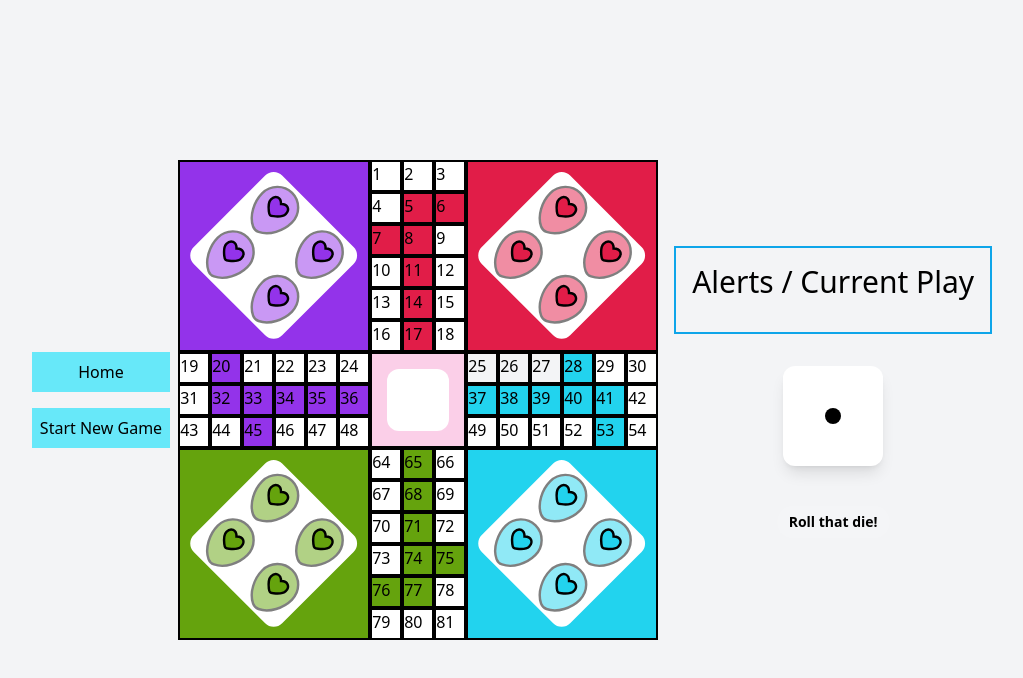
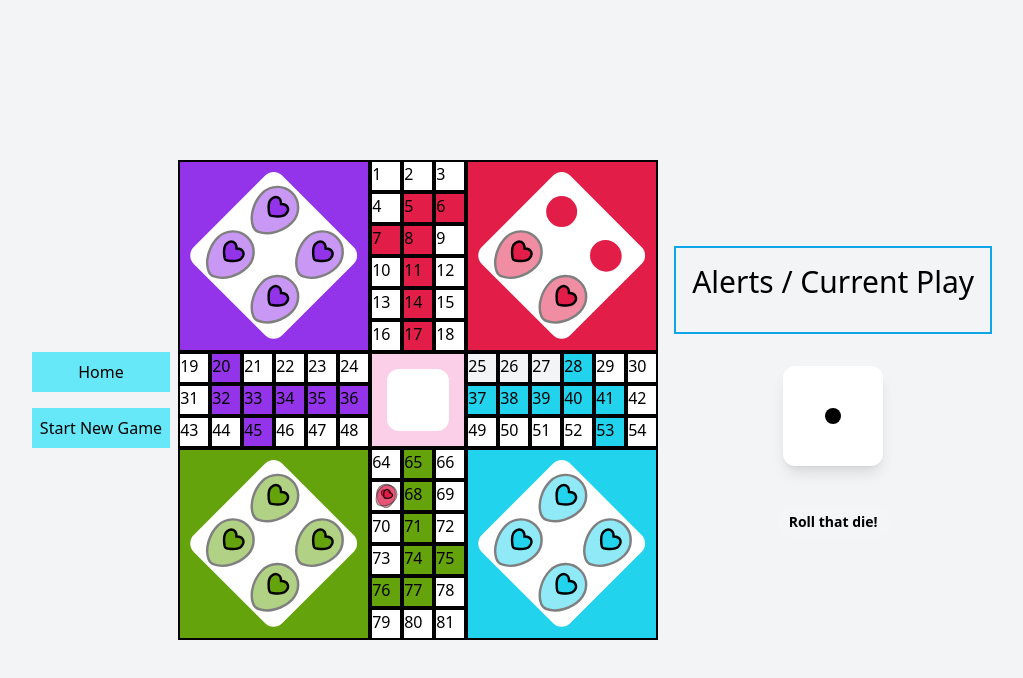
Before and after one commit to gauravloj/ludo-webapp, a React (Create React App) app: page / in a window 1280 px wide. Both pictures are taken after a click on the button 918 px from the left and 226 px from the top of the page. Shown: the top 678 px of the page, without its empty margins (124-1147 px from the left). Built offline with nearby package versions, Linux system fonts and the light colour scheme; the HTML template or start-up script is replaced by a standard one.

Commit message:
Adding collision support
Move pieces to home in case of collision

Co-authored-by: Gaurav Vijayvargia <6872672+gauravloj@users.noreply.github.com>

```diff
--- a/src/components/GameBoard.jsx
+++ b/src/components/GameBoard.jsx
@@ -9,13 +9,13 @@ import { useState } from "react";
 import { useReducer } from "react";
 
 import {
-  getInitialPieceInfo,
   isMoveValid,
   isMovePossible,
   canUnlock,
   updatePieceInfo,
   getNextLocation,
   isOnWinningPath,
+  checkCollision,
 } from "../gameplay";
 import { playNemesis } from "../playerAI";
 import { helperFunction } from "../helper";
@@ -56,8 +56,11 @@ export function GameBoard({ startGameHandler }) {
   };
   const all_players = helperFunction.initializeAllPlayers(player_color);
   const [playerPieceInfo, setPlayerPieceInfo] = useState(all_players.player);
+  all_players.nemesis["1"].boxIndex = 3;
+  all_players.nemesis["1"].location = 67;
+  all_players.nemesis["2"].boxIndex = 3;
+  all_players.nemesis["2"].location = 67;
   const [nemesisPieceInfo, setNemesisPieceInfo] = useState(all_players.nemesis);
-  const default_color = undefined;
   const homeBoxClickHandler = (pieceId, message) => {
     console.log("Clicked piece id:", pieceId, message);
   };
@@ -97,8 +100,29 @@ export function GameBoard({ startGameHandler }) {
         "location",
         all_constants.REGULAR_PATH[nextIndex],
       );
+      let [isCollison, collisionKey] = checkCollision(
+        nextIndex,
+        nemesisPieceInfo,
+      );
+      if (isCollison) {
+        console.log("Nemesis pieces");
+        let newNemesisPieceInfo;
+        newNemesisPieceInfo = updatePieceInfo(
+          nemesisPieceInfo,
+          collisionKey,
+          "boxIndex",
+          -1,
+        );
+        newNemesisPieceInfo = updatePieceInfo(
+          newNemesisPieceInfo,
+          collisionKey,
+          "location",
+          -1,
+        );
+        setNemesisPieceInfo(newNemesisPieceInfo);
+      }
+      setPlayerPieceInfo(newPieceInfo);
     }
-    setPlayerPieceInfo(newPieceInfo);
     console.log("Moved to next box", playerPieceInfo);
   };
 
@@ -111,7 +135,6 @@ export function GameBoard({ startGameHandler }) {
         nemesisPieceInfo={nemesisPieceInfo}
         boxColor={corner_color_map[all_constants.CORNER_INDICES[idx]]}
         idx={idx}
-        pieceColor={default_color}
       />
     );
   };
--- a/src/components/MoveBox.jsx
+++ b/src/components/MoveBox.jsx
@@ -4,7 +4,6 @@ import { PlayerPiece } from "./PlayerPiece";
 export function MoveBox({
   boxColor,
   idx,
-  pieceColor,
   playerPieceInfo,
   nemesisPieceInfo,
   onClickHandler,
@@ -15,6 +14,26 @@ export function MoveBox({
       className={`grid grid-cols-1 w-8 h-8 border-solid border-2 border-black ${boxColor}`}
     >
       {idx}
+
+      {Object.keys(nemesisPieceInfo).map((key) => {
+        let piece = nemesisPieceInfo[key];
+        if (piece.location === idx) {
+          to_rotate += 45;
+        }
+        return (
+          piece.location === idx && (
+            <div
+              className={`col-start-1 row-start-1 z-10 rotate-${to_rotate}`}
+              key={key}
+            >
+              <PlayerPiece
+                color={all_constants.COLORS_HEX[nemesisPieceInfo.color]}
+                boxColor={boxColor}
+              />
+            </div>
+          )
+        );
+      })}
       {Object.keys(playerPieceInfo).map((key) => {
         let piece = playerPieceInfo[key];
         if (piece.location === idx) {
@@ -23,7 +42,7 @@ export function MoveBox({
         return (
           piece.location === idx && (
             <div
-              className={`col-start-1 row-start-1 rotate-${to_rotate}`}
+              className={`col-start-1 row-start-1 z-20 rotate-${to_rotate}`}
               key={key}
             >
               <PlayerPiece
@@ -38,26 +57,6 @@ export function MoveBox({
         );
       })}
 
-      {Object.keys(nemesisPieceInfo).map((key) => {
-        let piece = nemesisPieceInfo[key];
-        if (piece.location === idx) {
-          to_rotate += 45;
-        }
-        return (
-          piece.location === idx && (
-            <div
-              className={`col-start-1 row-start-1 rotate-${to_rotate}`}
-              key={key}
-            >
-              <PlayerPiece
-                color={all_constants.COLORS_HEX[nemesisPieceInfo.color]}
-                boxColor={boxColor}
-              />
-            </div>
-          )
-        );
-      })}
-
       {/*<div >
         {pieceColor && (
           <PlayerPiece color={COLORS_HEX[pieceColor]} boxColor={boxColor} />
--- a/src/gameplay.js
+++ b/src/gameplay.js
@@ -109,25 +109,9 @@ export function isOnWinningPath(pieceInfo, rolledNumber) {
       all_constants.PLAYER_CONSTANTS.endBoxIndex
   );
 }
-
-/**
-  checkForCollision(player, players, index) {
-    var count = 0;
-    var pieces = [];
-    for (let otherPlayer of players) {
-      if (otherPlayer.color != player.color)
-        for (let p of otherPlayer.pieces) {
-          if (p.index == index) {
-            count++;
-            pieces.push(p);
-          }
-        }
-    }
-    if (count == 1) {
-      //Collision
-      pieces[0].index = -1;
-    }
-    // check if the piece will land on another piece
-  }
-
- */
+export function checkCollision(playerPiecePosition, nemesisPieceInfo) {
+  let collidedPieces = Object.keys(nemesisPieceInfo).filter((piece) => {
+    return nemesisPieceInfo[piece].boxIndex === playerPiecePosition;
+  });
+  return [collidedPieces.length === 1, collidedPieces[0]];
+}
```
